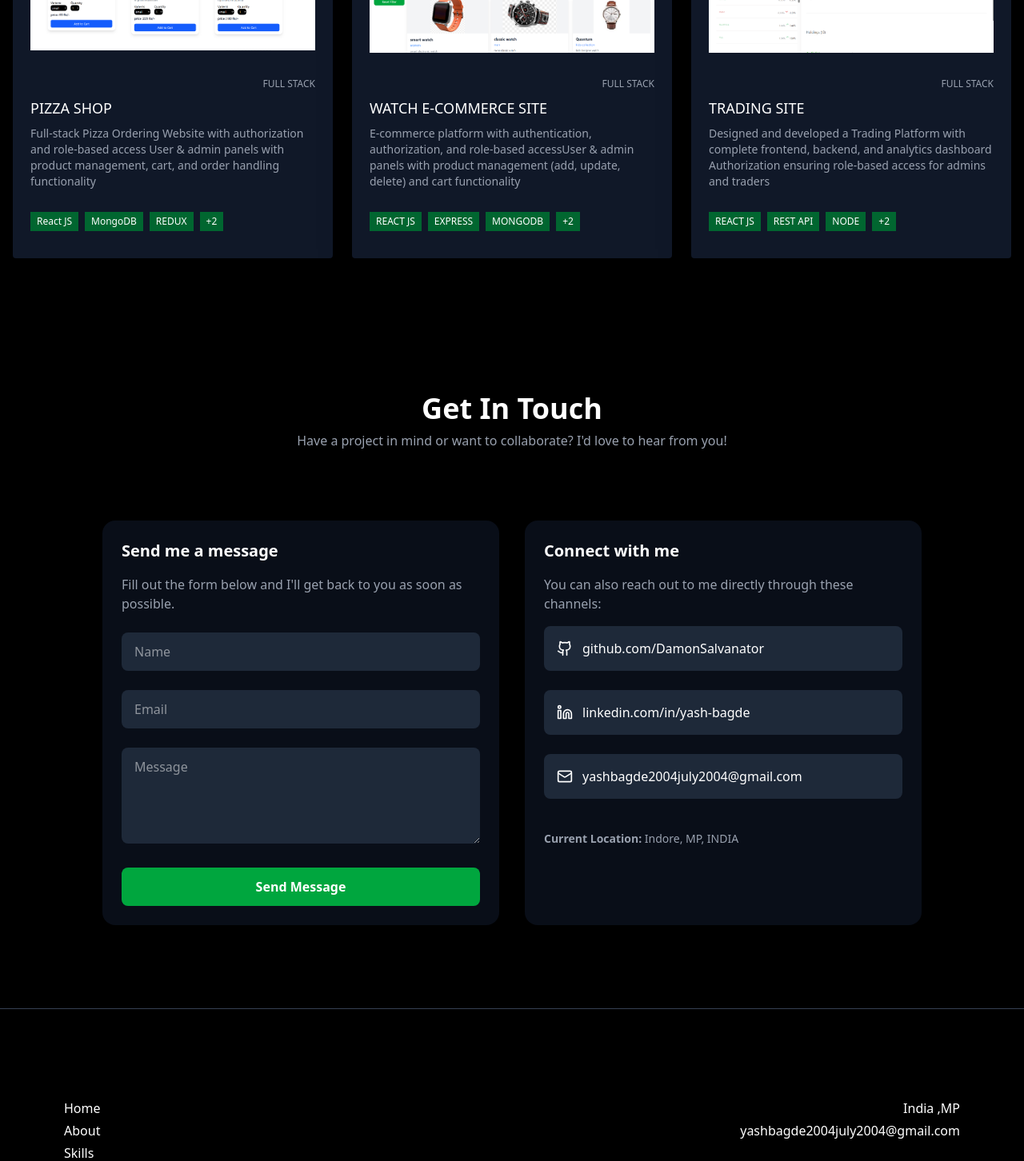
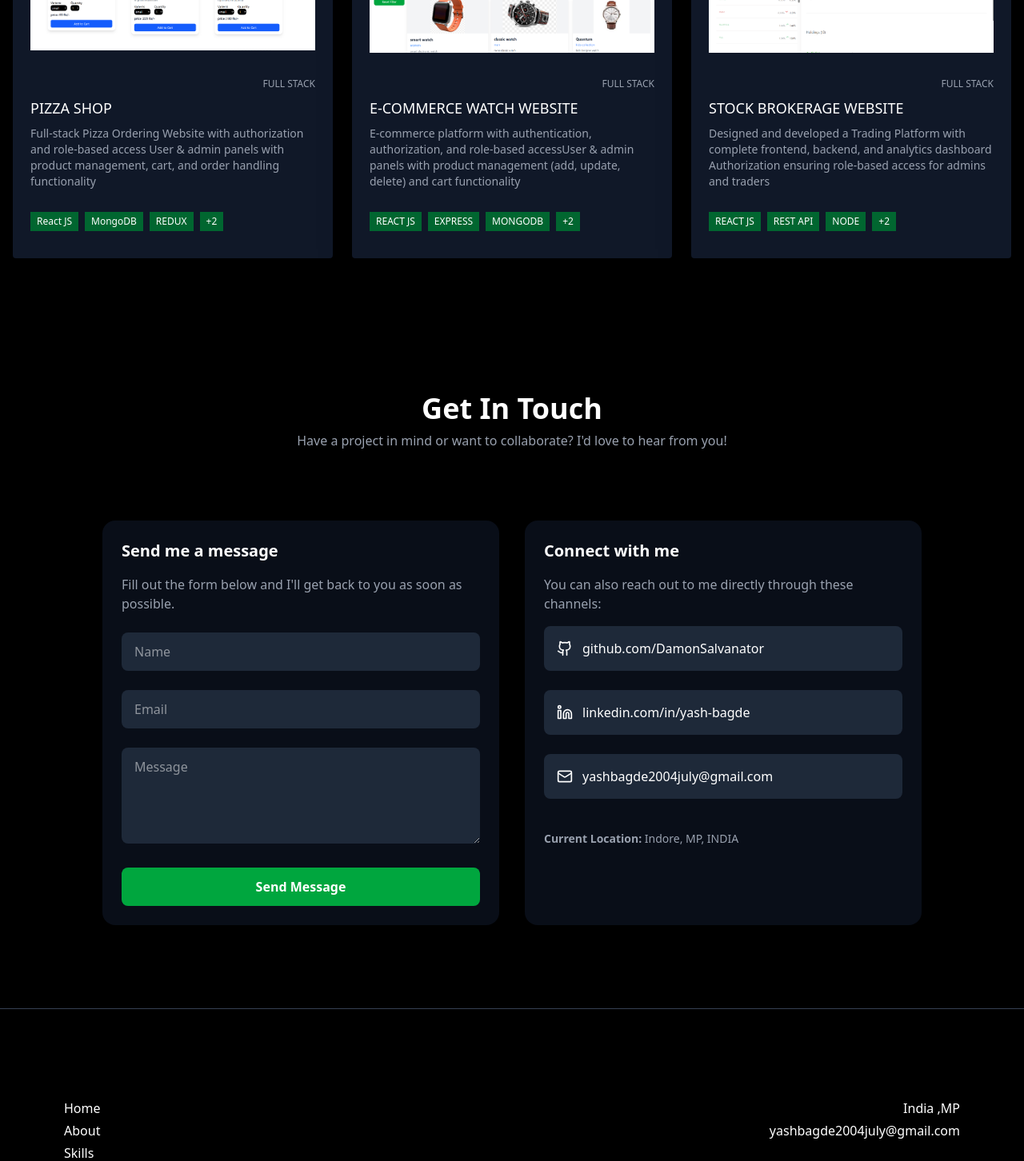
Before and after one commit to DamonSalvanator/Portfolio, a React (Vite) app in the folder frontend/: page / in a window 1280 px wide. Shown: the part 2720-4172 px from the top of the page at 80% size. Built offline with nearby package versions, Linux system fonts and the light colour scheme; a web font is replaced by a local one.

Commit message:
third commit

```diff
--- a/frontend/src/Contact/Contact.jsx
+++ b/frontend/src/Contact/Contact.jsx
@@ -120,7 +120,7 @@ const Contact = () => {
             </a>
 
             <div className="flex items-center gap-3 bg-gray-800 px-4 py-4 rounded-lg">
-              <Mail size={20} /> yashbagde2004july2004@gmail.com
+              <Mail size={20} /> yashbagde2004july@gmail.com
             </div>
           </div>
 
--- a/frontend/src/Footer/Fotter.jsx
+++ b/frontend/src/Footer/Fotter.jsx
@@ -54,7 +54,7 @@ function Footer() {
           <div className="flex flex-col space-y-1 text-left md:text-right">
             <p className="font-light text-sm md:text-base">India ,MP</p>
             <p className="font-light text-sm md:text-base">
-              yashbagde2004july2004@gmail.com
+              yashbagde2004july@gmail.com
             </p>
             <div className="flex flex-row gap-4 p-6 text-lg hover:text-grey-800">
               <a href="https://www.linkedin.com/in/yash-bagde-182b14358/">
--- a/frontend/src/Projects/Projects.jsx
+++ b/frontend/src/Projects/Projects.jsx
@@ -17,16 +17,16 @@ const Projects = () => {
     },
     {
       category: "FULL STACK",
-      title: "WATCH E-COMMERCE SITE",
+      title: "E-COMMERCE WATCH WEBSITE",
       description:
       " E-commerce platform with authentication, authorization, and role-based accessUser & admin panels with product management (add, update, delete) and cart functionality",
       techs: ["REACT JS", "EXPRESS", "MONGODB", "+2"],
 
-      image: watch, // demo image
+      image: watch,
     },
     {
       category: "FULL STACK",
-      title: "TRADING SITE",
+      title: "STOCK BROKERAGE WEBSITE",
       description:
       " Designed and developed a Trading Platform with complete frontend, backend, and analytics dashboard Authorization ensuring role-based access for admins and traders",
       techs: ["REACT JS", "REST API", "NODE", "+2"],
```
